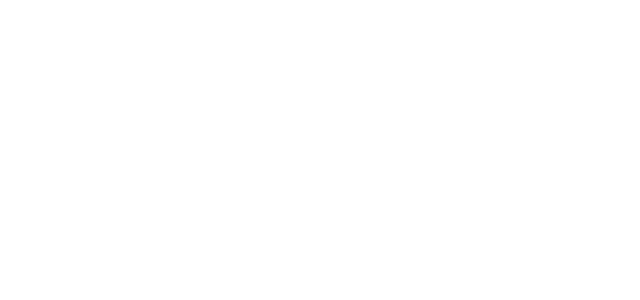
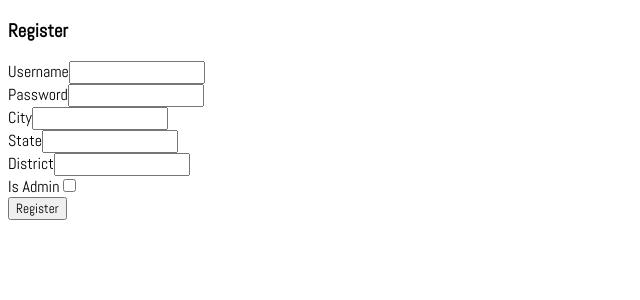
Before and after one commit to brianjb-lfl/e-central-client, an Angular app: page /register in a window 1280 px wide. Before the commit this address led to /. Shown: the top 300 px of the page, without its empty margins (0-640 px from the left). Built offline with nearby package versions, Linux system fonts and the light colour scheme.

Commit message:
Added register form. Cleaned up t-shooting logs.

```diff
--- a/src/app/app.module.ts
+++ b/src/app/app.module.ts
@@ -18,7 +18,8 @@ import { AuthService } from './services/auth.service';
 const appRoutes: Routes = [
   { path: '', component: RacesResultsComponent },
   { path: 'results', component: RacesResultsComponent},
-  { path: 'login', component: UsersLoginComponent}
+  { path: 'login', component: UsersLoginComponent},
+  { path: 'register', component: UsersRegisterComponent}
 ];
 
 @NgModule({
--- a/src/app/components/races-results/races-results.component.html
+++ b/src/app/components/races-results/races-results.component.html
@@ -14,4 +14,6 @@
       </div>
     </div>
   </div>
+  <button type="button" (click)="onGoVoteClick()">Login</button>
+  <button type="button" (click)="onGoRegisterClick()">Register</button>
 </div>
--- a/src/app/components/races-results/races-results.component.ts
+++ b/src/app/components/races-results/races-results.component.ts
@@ -1,5 +1,6 @@
 import { Component, OnInit } from '@angular/core';
 import { RacesService } from '../../services/races.service';
+import { Router } from '@angular/router';
 
 @Component({
   selector: 'app-races-results',
@@ -9,7 +10,9 @@ import { RacesService } from '../../services/races.service';
 })
 export class RacesResultsComponent implements OnInit {
 
-  constructor(private racesService:RacesService) { }
+  constructor(
+    private racesService:RacesService,
+    private router: Router) { }
 
   races = [];
 
@@ -27,4 +30,13 @@ export class RacesResultsComponent implements OnInit {
       );
   }
 
+  onGoVoteClick() {
+    this.router.navigate(['/login']);
+  }
+
+  onGoRegisterClick() {
+    this.router.navigate(['/register']);
+  }
+
+
 }
--- a/src/app/components/users-login/users-login.component.html
+++ b/src/app/components/users-login/users-login.component.html
@@ -10,7 +10,6 @@
         class="form-input"
         id="username"
         required>
-      <div>{{username}}</div>
     </div>
     <div class="form-group">
       <label for="password">Password</label>
@@ -21,7 +20,6 @@
         class="form-input"
         id="password"
         required>
-      <div>{{password}}</div>
     </div>
     <button type="submit" class="form-btn">Login</button>
     <button type="button" (click)="onLogout()" class="form-btn">Log Out</button>
--- a/src/app/components/users-login/users-login.component.ts
+++ b/src/app/components/users-login/users-login.component.ts
@@ -1,4 +1,5 @@
 import { Component, OnInit } from '@angular/core';
+import { Router } from '@angular/router';
 import { NgForm } from '@angular/forms';
 
 import { AuthService } from '../../services/auth.service';
@@ -14,19 +15,17 @@ export class UsersLoginComponent {
   username = '';
   password = '';
 
-  constructor(private authService: AuthService) { }
+  constructor(
+    private authService: AuthService,
+    private router: Router) { }
 
   onSubmit(form: NgForm) {
     this.authService.userLogin(this.username, this.password)
       .subscribe(
         res => {
-          console.log('submit before');
-          console.log(this.authService.currUser);
           this.username = '';
           this.password = '';
           this.authService.processToken(res['authToken']);
-          console.log(this.authService.currUser);
-          console.log(this.authService.currUser);
         },
         error => {
           console.log(error);
@@ -40,4 +39,13 @@ export class UsersLoginComponent {
     console.log(this.authService.currUser);
   }
 
+  // onTest() {
+  //   this.authService.checkAuthEndPt()
+  //     .subscribe(
+  //       res => {
+  //         console.log(res);
+  //       }
+  //     )
+  // }
+
 }
--- a/src/app/components/users-register/users-register.component.html
+++ b/src/app/components/users-register/users-register.component.html
@@ -1,3 +1,66 @@
-<p>
-  users-register works!
-</p>
+<div class="container">
+  <h3>Register</h3>
+  <form (ngSubmit)="onSubmit(f)" #f="ngForm">
+    <div class="form-group">
+      <label for="username">Username</label>
+      <input
+        [(ngModel)]="user.username"
+        name="username"
+        type="text"
+        class="form-input"
+        id="username"
+        required>
+    </div>
+    <div class="form-group">
+      <label for="password">Password</label>
+      <input
+        [(ngModel)]="user.password"
+        name="password"
+        type="text"
+        class="form-input"
+        id="password"
+        required>
+    </div>
+    <div class="form-group">
+      <label for="city">City</label>
+      <input
+        [(ngModel)]="user.city"
+        name="city"
+        type="text"
+        class="form-input"
+        id="city"
+        required>
+    </div>
+    <div class="form-group">
+      <label for="state">State</label>
+      <input
+        [(ngModel)]="user.state"
+        name="state"
+        type="text"
+        class="form-input"
+        id="state"
+        required>
+    </div>
+    <div class="form-group">
+      <label for="district">District</label>
+      <input
+        [(ngModel)]="user.district"
+        name="district"
+        type="text"
+        class="form-input"
+        id="district"
+        required>
+    </div>
+    <div class="form-group">
+      <label for="adminUser">Is Admin</label>
+      <input
+        [(ngModel)]="user.adminUser"
+        name="adminUser"
+        type="checkbox"
+        class="form-input"
+        id="adminUser"
+        required>
+    </div>
+    <button type="submit" class="form-btn">Register</button>
+  </form>
+</div>
--- a/src/app/components/users-register/users-register.component.ts
+++ b/src/app/components/users-register/users-register.component.ts
@@ -1,4 +1,7 @@
 import { Component, OnInit } from '@angular/core';
+import { NgForm } from '@angular/forms';
+
+import { AuthService } from '../../services/auth.service';
 
 @Component({
   selector: 'app-users-register',
@@ -7,9 +10,28 @@ import { Component, OnInit } from '@angular/core';
 })
 export class UsersRegisterComponent implements OnInit {
 
-  constructor() { }
+  user = {
+    username: '',
+    password: '',
+    city: '',
+    state: '',
+    district: '',
+    adminUser: false
+  }
+
+  constructor(private authService: AuthService) { }
 
   ngOnInit() {
   }
 
+  onSubmit(form: NgForm) {
+    this.authService.userRegister(this.user)
+      .subscribe(
+        res => {
+          console.log('done');
+        }
+      )
+
+  }
+
 }
--- a/src/app/services/auth.service.ts
+++ b/src/app/services/auth.service.ts
@@ -5,6 +5,7 @@ import { HttpClient, HttpHeaders } from '@angular/common/http';
 export class AuthService {
 
   baseUrl = 'http://localhost:8080/api/';
+
   currUser = {
     username: 'no session',
     city: '',
@@ -32,6 +33,22 @@ export class AuthService {
     localStorage.removeItem('jwt_token');
     this.resetUser();
   }
+
+  userRegister(payload) {
+    console.log(payload);
+    const userRegUrl = this.baseUrl + 'users';
+    return this.http.post(userRegUrl, payload)
+  }
+
+  // checkAuthEndPt() {
+  //   const testUrl = this.baseUrl + 'protected';
+  //   const headers = new HttpHeaders()
+  //     .append('Content-Type', 'application/json')
+  //     .append('Accept', 'application/json')
+  //     .append('Authorization', 'Bearer ' + localStorage.getItem('jwt_token'));
+  //   console.log(headers);
+  //   return this.http.get(testUrl, { headers })
+  // }
 
   processToken(token) {
     localStorage.setItem('jwt_token', token);
```
